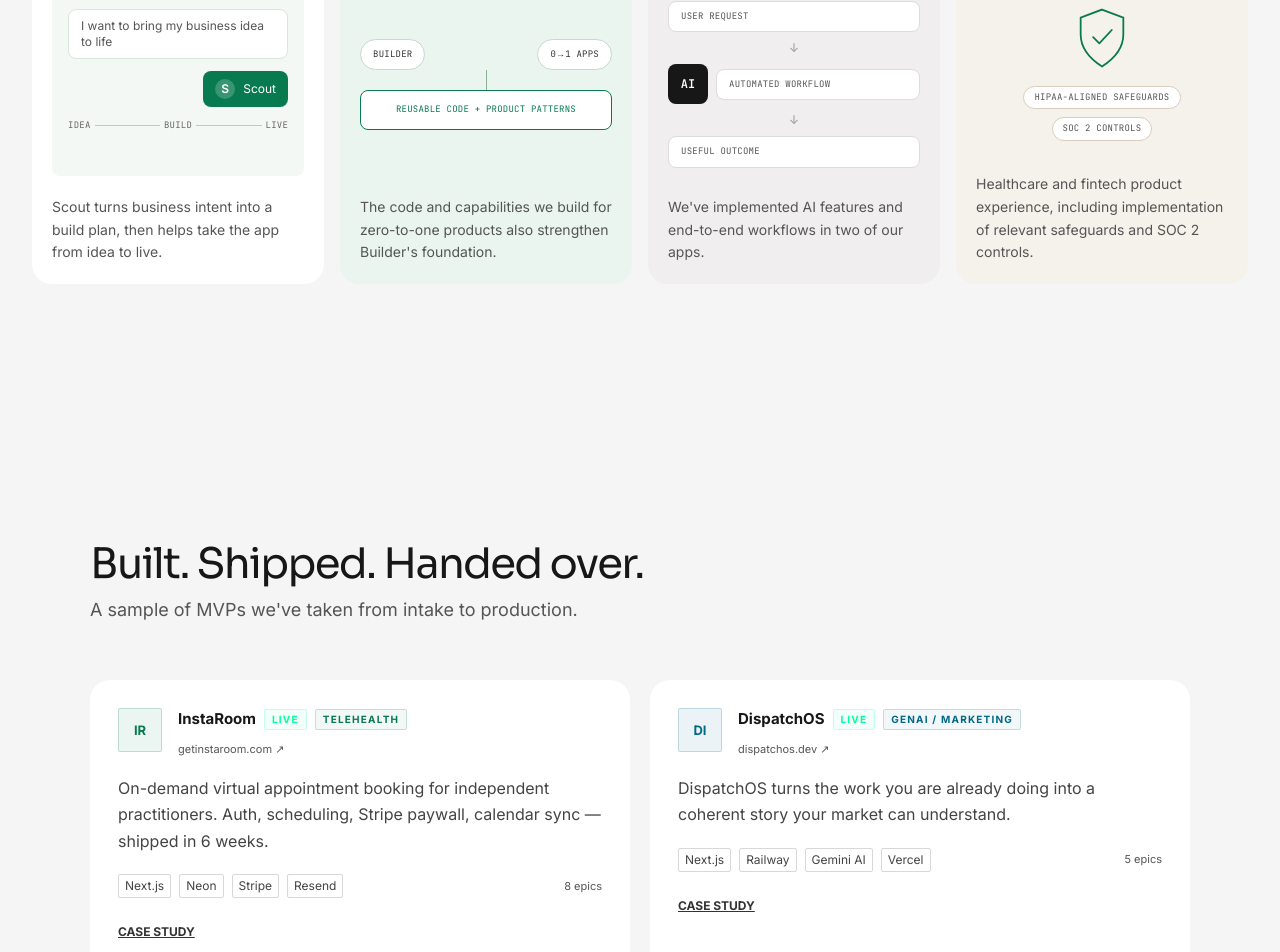
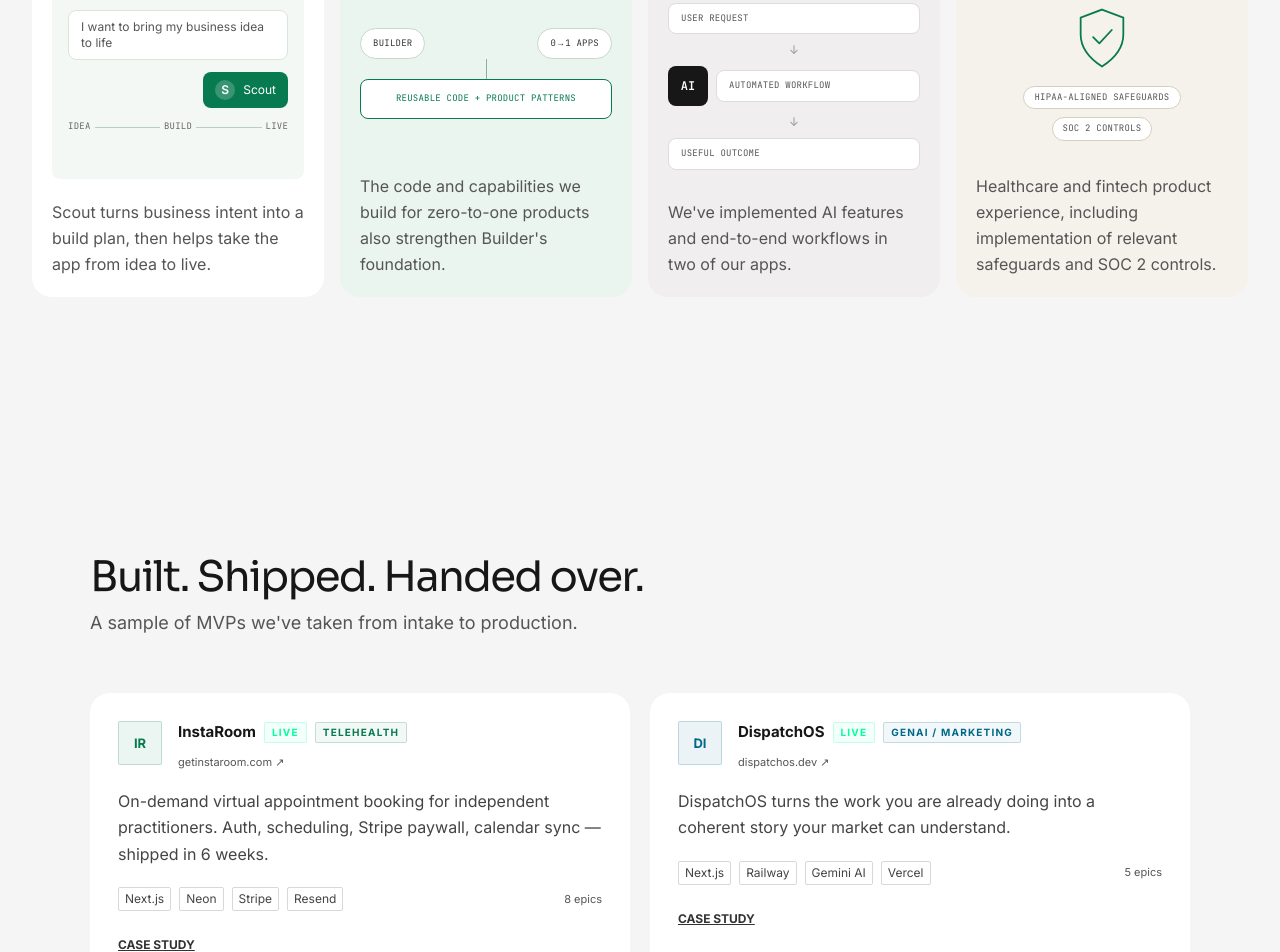
Before and after one commit to rup2701/appnomics-landing, a Next.js app: page / in a window 1280 px wide. Shown: the part 4654-5606 px from the top of the page. Built offline with nearby package versions, Linux system fonts and the light colour scheme.

Commit message:
feat(Home): replace ProductProofSection with AppnomicsPlatfom component

```diff
--- a/app/page.tsx
+++ b/app/page.tsx
@@ -12,7 +12,7 @@ import AppnomicsCloud from '@/components/sections/AppnomicsCloud';
 import FAQSection from '@/components/sections/FAQSection';
 import Footer from '@/components/sections/Footer';
 import Navbar from '@/components/Navbar';
-import ProductProofSection from '@/components/sections/ProductProofSection';
+import AppnomicsPlatfom from '@/components/sections/AppnomicsPlatfom';
 import WhoThisIsFor from '@/components/sections/WhoIsThisFor';
 import HeroPrompt from '@/components/HeroPrompt';
 import type { TabId } from '@/components/HeroPrompt';
@@ -56,7 +56,7 @@ export default function Home() {
           <PricingSection />
           <WhoThisIsFor />
           <AppnomicsCloud />
-          <ProductProofSection />
+          <AppnomicsPlatfom />
           <PortfolioSection />
           <FAQSection />
           <CTASection />
--- a/components/sections/ProductProofSection.tsx
+++ b/components/sections/AppnomicsPlatfom.tsx
@@ -1,4 +1,4 @@
-export default function ProductProofSection() {
+export default function AppnomicsPlatfom() {
   return (
     <section id="product-proof" className="py-32">
       <div className="mx-auto max-w-[1340px] px-2">
@@ -45,7 +45,7 @@ export default function ProductProofSection() {
                 <span>IDEA</span><span className="h-px flex-1 bg-[#b8cfc0] mx-1" /><span>BUILD</span><span className="h-px flex-1 bg-[#b8cfc0] mx-1" /><span>LIVE</span>
               </div>
             </div>
-            <p className="font-sans text-sm leading-relaxed text-[#555]">
+            <p className="font-sans text-base leading-relaxed text-[#555]">
               Scout turns business intent into a build plan, then helps take the app from idea to live.
             </p>
           </article>
@@ -63,7 +63,7 @@ export default function ProductProofSection() {
                 REUSABLE CODE + PRODUCT PATTERNS
               </div>
             </div>
-            <p className="font-sans text-sm leading-relaxed text-[#555]">
+            <p className="font-sans text-base leading-relaxed text-[#555]">
               The code and capabilities we build for zero-to-one products also strengthen Builder&apos;s foundation.
             </p>
           </article>
@@ -81,7 +81,7 @@ export default function ProductProofSection() {
               <span className="text-xs text-[#999]">↓</span>
               <div className="w-full rounded-lg border border-[#ddd] bg-white px-3 py-2 font-mono text-[9px] tracking-wide text-[#555]">USEFUL OUTCOME</div>
             </div>
-            <p className="font-sans text-sm leading-relaxed text-[#555]">
+            <p className="font-sans text-base leading-relaxed text-[#555]">
               We&apos;ve implemented AI features and end-to-end workflows in two of our apps.
             </p>
           </article>
@@ -99,7 +99,7 @@ export default function ProductProofSection() {
                 <span className="rounded-full border border-[#d9cdbd] bg-white px-2.5 py-1 font-mono text-[9px] tracking-wide text-[#555]">SOC 2 CONTROLS</span>
               </div>
             </div>
-            <p className="font-sans text-sm leading-relaxed text-[#555]">
+            <p className="font-sans text-base leading-relaxed text-[#555]">
               Healthcare and fintech product experience, including implementation of relevant safeguards and SOC 2 controls.
             </p>
           </article>
```
